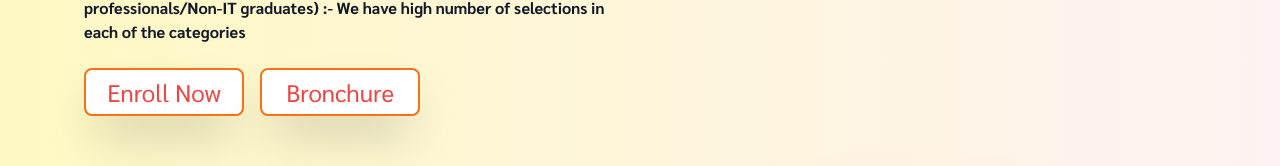
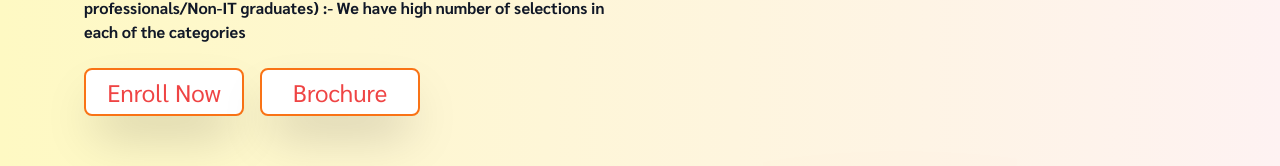
Before and after one commit to karantec/DesiQna, a React (Vite) app: page / in a window 1280 px wide. Shown: the part 706-872 px from the top of the page. Built offline with nearby package versions, Linux system fonts and the light colour scheme.

Commit message:
finalcommit

```diff
--- a/src/components/heroSection/data/data.js
+++ b/src/components/heroSection/data/data.js
@@ -10,6 +10,6 @@ export const data ={
     ul3:`850 hours structured course on DSA(OA + Interview) with 24 *7 doubt Support `,
     ul4:`(Separate Batch for college students/freshers/working professionals/Non-IT graduates) :- We have high number of selections in each of the categories`,
     button:'Enroll Now',
-    butt2:'Bronchure',
+    butt2:'Brochure',
     img:'section2.jpg'
 }
```
